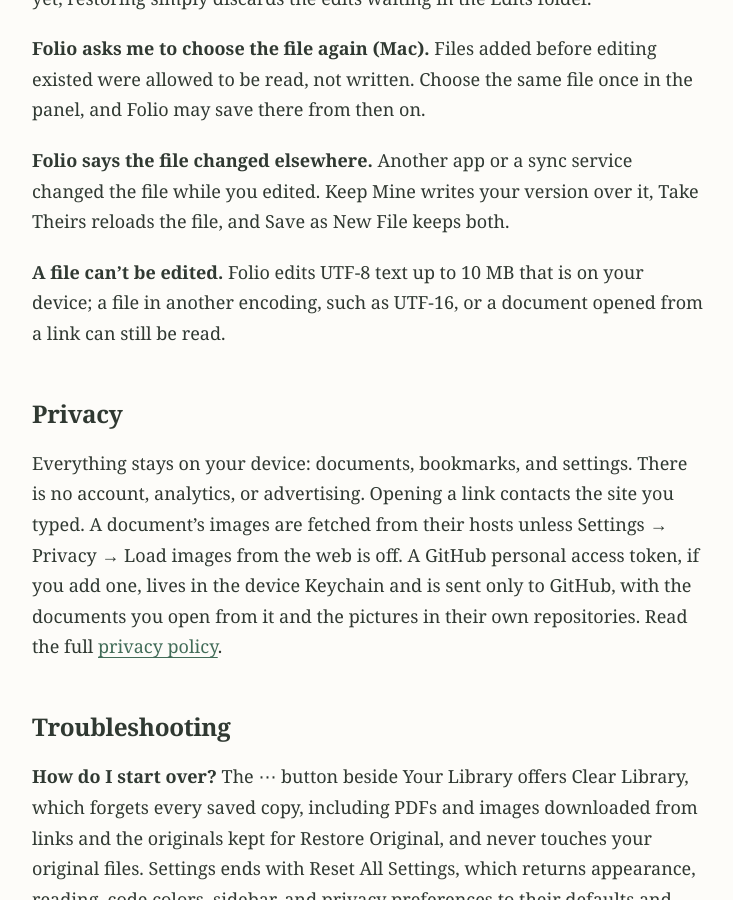
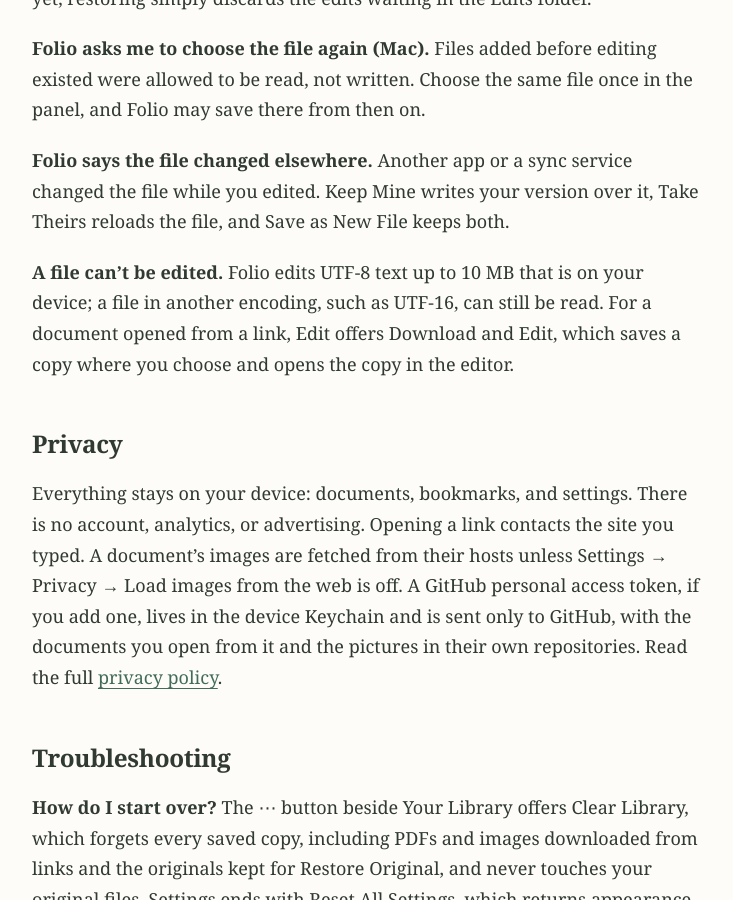
Before and after one commit to BlueTaoLLC/FolioApp, a Jekyll site: the page built from support.md, in a window 1280 px wide and 900 px high, scrolled down 3032 px. Shown: the whole window, without its empty margins (272-1005 px from the left). Built offline with Jekyll 4.4.1, drawn with Linux system fonts in a browser that asks for light colours.

Commit message:
Support page: Download and Edit in Folio 1.2
Co-Authored-By: Claude Opus 5.5 <noreply@anthropic.com>

```diff
--- a/support.md
+++ b/support.md
@@ -45,7 +45,7 @@ With Folio Plus, **Edit** in the reader's toolbar (in the ⋯ menu on iPhone) ed
 
 **Folio says the file changed elsewhere.** Another app or a sync service changed the file while you edited. Keep Mine writes your version over it, Take Theirs reloads the file, and Save as New File keeps both.
 
-**A file can't be edited.** Folio edits UTF-8 text up to 10 MB that is on your device; a file in another encoding, such as UTF-16, or a document opened from a link can still be read.
+**A file can't be edited.** Folio edits UTF-8 text up to 10 MB that is on your device; a file in another encoding, such as UTF-16, can still be read. For a document opened from a link, Edit offers Download and Edit, which saves a copy where you choose and opens the copy in the editor.
 
 ## Privacy
 
```
